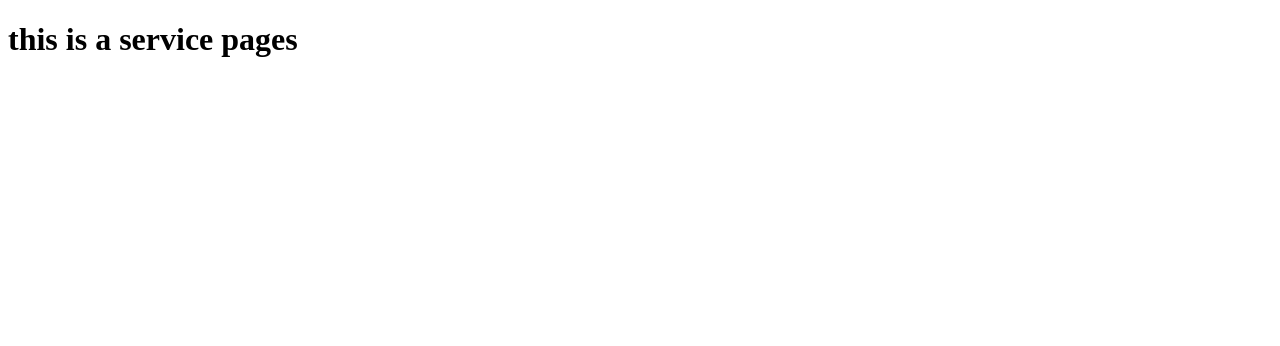
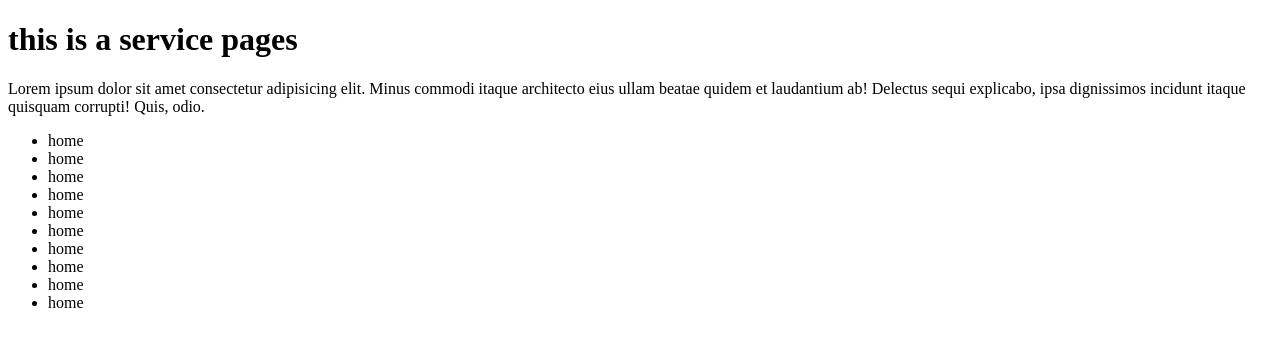
Before and after one commit to shrabon-sarker/front, a plain HTML site: page service.html in a window 1280 px wide. Drawn offline with Linux system fonts and the light colour scheme.

Commit message:
the owo file mortifie serice and about

```diff
--- a/service.html
+++ b/service.html
@@ -7,5 +7,25 @@
   </head>
   <body>
     <h1>this is a service pages</h1>
+    <p>
+      Lorem ipsum dolor sit amet consectetur adipisicing elit. Minus commodi
+      itaque architecto eius ullam beatae quidem et laudantium ab! Delectus
+      sequi explicabo, ipsa dignissimos incidunt itaque quisquam corrupti! Quis,
+      odio.
+    </p>
+    <div>
+      <ul>
+        <li>home</li>
+        <li>home</li>
+        <li>home</li>
+        <li>home</li>
+        <li>home</li>
+        <li>home</li>
+        <li>home</li>
+        <li>home</li>
+        <li>home</li>
+        <li>home</li>
+      </ul>
+    </div>
   </body>
 </html>
```
Also changed, not shown: about.html (+14 -0 lines).
